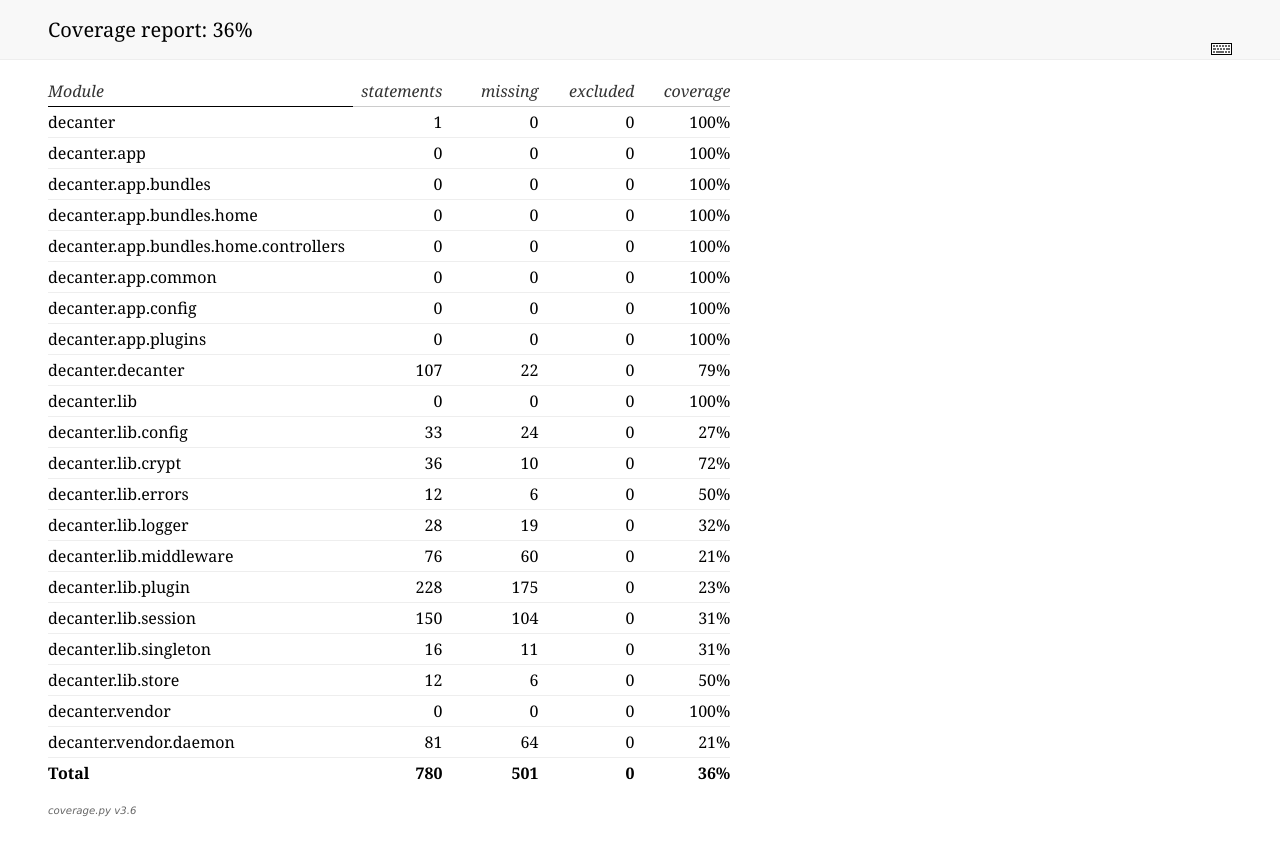
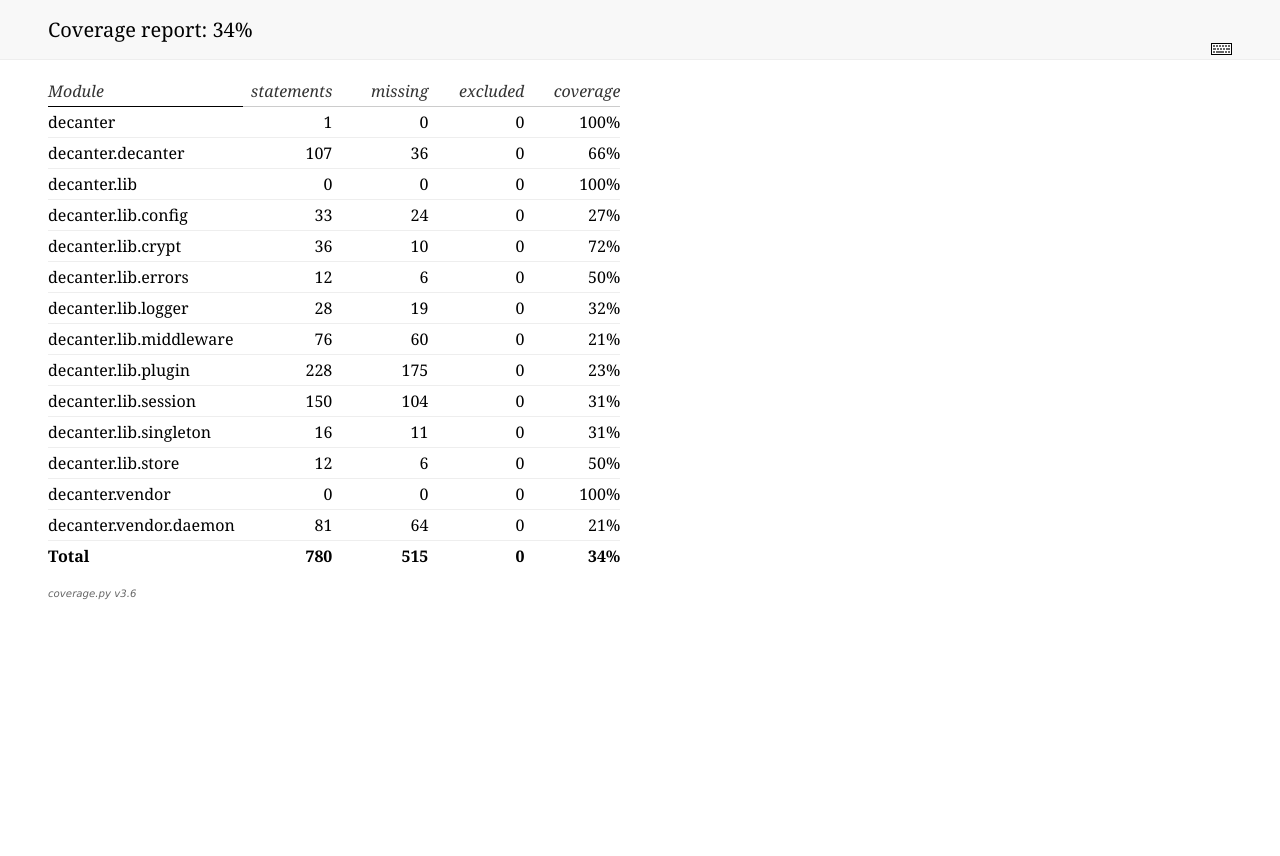
Before and after one commit to gengo/decanter, a Jekyll site: the page cover/cover/index.html, which Jekyll copies as it is, in a window 1280 px wide. Shown: the top 856 px of the page. Built offline with Jekyll 4.4.1, drawn with Linux system fonts in a browser that asks for light colours.

```diff
--- a/cover/cover/index.html
+++ b/cover/cover/index.html
@@ -18,7 +18,7 @@
 <div id='header'>
     <div class='content'>
         <h1>Coverage report:
-            <span class='pc_cov'>36%</span>
+            <span class='pc_cov'>34%</span>
         </h1>
         <img id='keyboard_icon' src='keybd_closed.png'>
     </div>
@@ -57,10 +57,10 @@
             <tr class='total'>
                 <td class='name left'>Total</td>
                 <td>780</td>
-                <td>501</td>
+                <td>515</td>
                 <td>0</td>
 
-                <td class='right'>36%</td>
+                <td class='right'>34%</td>
             </tr>
         </tfoot>
         <tbody>
@@ -75,75 +75,12 @@
             </tr>
 
             <tr class='file'>
-                <td class='name left'><a href='decanter_app.html'>decanter.app</a></td>
-                <td>0</td>
-                <td>0</td>
+                <td class='name left'><a href='decanter_decanter.html'>decanter.decanter</a></td>
+                <td>107</td>
+                <td>36</td>
                 <td>0</td>
 
-                <td class='right'>100%</td>
-            </tr>
-
-            <tr class='file'>
-                <td class='name left'><a href='decanter_app_bundles.html'>decanter.app.bundles</a></td>
-                <td>0</td>
-                <td>0</td>
-                <td>0</td>
-
-                <td class='right'>100%</td>
-            </tr>
-
-            <tr class='file'>
-                <td class='name left'><a href='decanter_app_bundles_home.html'>decanter.app.bundles.home</a></td>
-                <td>0</td>
-                <td>0</td>
-                <td>0</td>
-
-                <td class='right'>100%</td>
-            </tr>
-
-            <tr class='file'>
-                <td class='name left'><a href='decanter_app_bundles_home_controllers.html'>decanter.app.bundles.home.controllers</a></td>
-                <td>0</td>
-                <td>0</td>
-                <td>0</td>
-
-                <td class='right'>100%</td>
-            </tr>
-
-            <tr class='file'>
-                <td class='name left'><a href='decanter_app_common.html'>decanter.app.common</a></td>
-                <td>0</td>
-                <td>0</td>
-                <td>0</td>
-
-                <td class='right'>100%</td>
-            </tr>
-
-            <tr class='file'>
-                <td class='name left'><a href='decanter_app_config.html'>decanter.app.config</a></td>
-                <td>0</td>
-                <td>0</td>
-                <td>0</td>
-
-                <td class='right'>100%</td>
-            </tr>
-
-            <tr class='file'>
-                <td class='name left'><a href='decanter_app_plugins.html'>decanter.app.plugins</a></td>
-                <td>0</td>
-                <td>0</td>
-                <td>0</td>
-
-                <td class='right'>100%</td>
-            </tr>
-
-            <tr class='file'>
-                <td class='name left'><a href='decanter_decanter.html'>decanter.decanter</a></td>
-                <td>107</td>
-                <td>22</td>
-                <td>0</td>
-
-                <td class='right'>79%</td>
+                <td class='right'>66%</td>
             </tr>
 
             <tr class='file'>
```
Also changed, not shown: cover/cover/decanter_decanter.html (+32 -32 lines), 1 other file.
